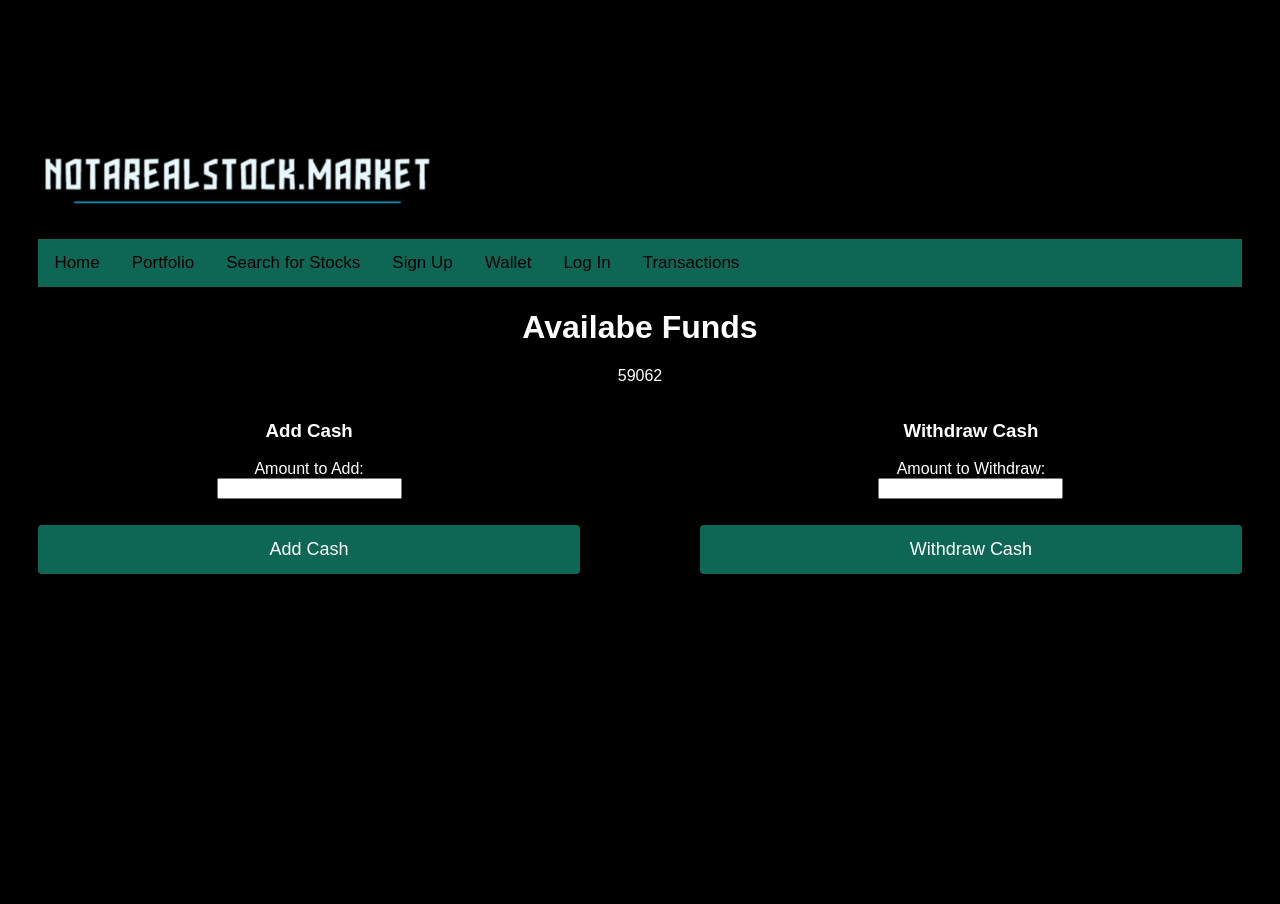
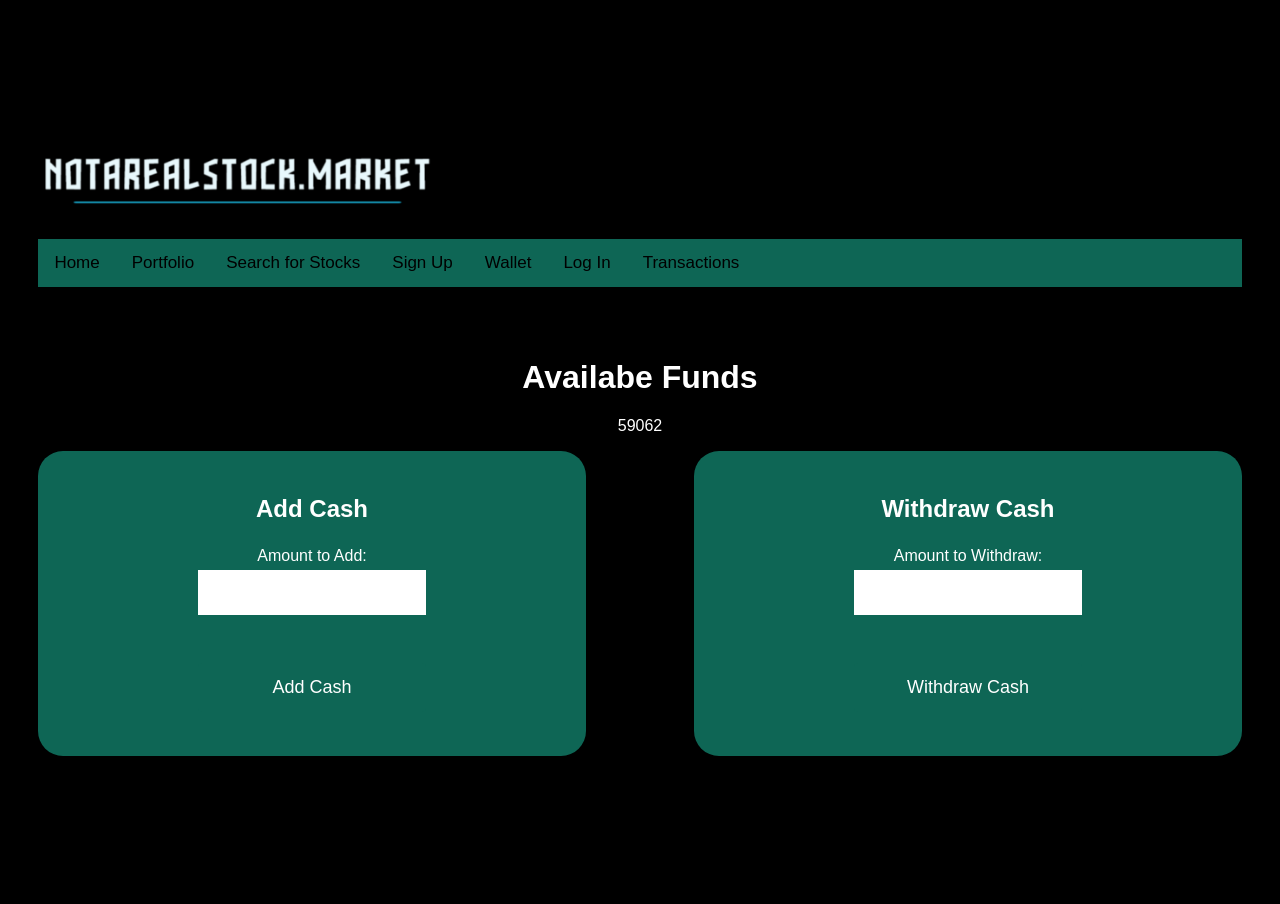
Before and after one commit to Abraca-Daniel/stockmarketreal, a Flask app: page /wallet in a window 1280 px wide. Before the commit the page ends 574 px from the top, so only its background shows below. Run offline with Flask 3, Linux system fonts and the light colour scheme; a user stored in the database is signed in.

Commit message:
Finished Website
It's done Halliluja

```diff
--- a/app.py
+++ b/app.py
@@ -22,16 +22,14 @@
    email = db.Column(db.String(100))
    password = db.Column(db.String(100))
    cashBal = db.Column(db.Integer)
-   username = db.Column(db.String(100))
 
 
-   def __init__(self, fName, lName, email, password, cash_amount, username):
+   def __init__(self, fName, lName, email, password, cash_amount):
        self.first_name = fName
        self.last_name = lName
        self.email = email
        self.password = password
        self.cashBal = cash_amount
-       self.username = username
 
 class Stock(db.Model):
    __tablename__ = 'Stock'
@@ -112,16 +110,17 @@
     transactId = db.Column(db.Integer, primary_key=True, index = True)
     userId = db.Column(db.Integer, ForeignKey(User.userId))
     stockId = db.Column(db.Integer, ForeignKey(Stock.stockId))
+    isWalletTransact = db.Column(db.Boolean)
+    portfolioId = db.Column(db.Integer, ForeignKey(Portfolio.portfolioid))
     cashValue = db.Column(db.Integer)
-    buyorsell = db.Column(db.Boolean)
     date = db.Column(db.DateTime, default=func.now())
-    stock = db.relationship('Stock', backref=db.backref('transactions', lazy=True))
 
-    def __init__(self, userId, stockId, cashValue, buyorsell):
-        self.userId = userId
-        self.stockId = stockId
-        self.cashValue = cashValue
-        buyorsell = buyorsell
+    def __init__(self, userId, stockId, walletBool, portfolioId, cashValue):
+      self.userId = userId
+      self.stockId = stockId
+      self.isWalletTransact = walletBool
+      self.portfolioId = portfolioId
+      self.cashValue = cashValue
 
     def buy_stock(self, stock, quantity):
         if stock.price * quantity > self.portfolio.view_balance():
@@ -187,13 +186,13 @@
 
 @app.route("/signupUser", methods=['POST'])
 def signupUser():
+    session['user_id'] = None
     name = request.form.get('name')
     fname, lname = name.split(' ', 1)
     email = request.form.get('email')
-    username = request.form.get('email')
     password = request.form.get('psw')
     cashBal = request.form.get('cashBal')
-    new_user = User(fname, lname, email, password, cashBal, username)
+    new_user = User(fname, lname, email, password, cashBal)
     db.session.add(new_user)
     db.session.commit()
     return redirect(url_for('login'))
@@ -256,9 +255,8 @@
    user_id = session.get('user_id')
    if user_id is None:
        return redirect(url_for('login'))
-   portfolio = Portfolio.query.filter_by(userid=user_id)
-   stockList = Stock.query.all()
-   return render_template('portfolio.html', user_id=user_id, stockList = stockList, portfolio=portfolio)
+   portfolio = db.session.query(Portfolio, Stock).join(Stock, Portfolio.stockID == Stock.stockId).filter(Portfolio.userid == user_id).all()
+   return render_template('portfolio.html', portfolio=portfolio)
 
 @app.route("/sellastock/<int:stockID>/", methods=["GET"])
 def sellaStock(stockID):
@@ -390,11 +388,9 @@
     user_id = session.get('user_id')
     if user_id is None:
         return redirect(url_for('login'))
-    transactions = Transactions.query.filter_by(userId=user_id).all()
+    transactions = db.session.query(Transactions, Stock).join(Stock, Transactions.stockId == Stock.stockId).filter(Transactions.userId == user_id).all()
     if not transactions:
         return "No transactions for current user"
-
-
     return render_template("transactions.html", transactions=transactions)
 
 
@@ -404,6 +400,7 @@
             app.run(debug=True)
         else:
             db.create_all()
+            db.session.add(Transactions(1, 1, False, 1, 2000))
             db.session.add(User('Daniel', 'Polonsky','polonsky.da@live.com','SoupwithSririacha','59382'))
             db.session.add(Stock('APPL', 56))
             db.session.add(Stock('NVDA', 200))
--- a/templates/transactions.html
+++ b/templates/transactions.html
@@ -15,7 +15,6 @@
   <a href="transactions">Transactions</a>
 
 
-  <input type="text" placeholder="Search for stocks..">
 </div>
 <meta name="viewport" content="width=device-width, initial-scale=1">
 <style>
@@ -103,9 +102,9 @@
     <th>Cash Value</th>
     <th>Buy or Sell</th>
   </tr>
-  {% for transaction in transactions %}
+  {% for transaction, stock in transactions %}
   <tr>
-    <td>{{ transaction.stock.ticker }}</td>
+    <td>{{ stock.ticker }}</td>
     <td>${{ transaction.cashValue }}</td>
     <td>
       {% if transaction.buyorsell %}
--- a/templates/wallet.html
+++ b/templates/wallet.html
@@ -82,13 +82,14 @@
       Maybe, ask for a username first, and check it,
       better yet, somehow after log in lead here and keep going.
     -->
+    <div style="height: 50px;"></div>
 <h1>Availabe Funds</h1>
 <p>{{ balance }}</p>
 
 <body>
   <div class="form-container">
     <!-- Form to Add Cash to User -->
-
+    <div class="formbox">
     <form action="/addcash" method="post" style="width: 45%;">
       <div>
         <h3>Add Cash</h3>
@@ -97,8 +98,10 @@
         <input type="submit" value="Add Cash">
       </div>
     </form>
-
+    </div>
+    <div style="width: 10%;"></div>
     <!-- Form to Withdraw Cash -->
+    <div class="formbox">
     <form action="/withdraw" method="post" style="width: 45%;">
       <div>
         <h3>Withdraw Cash</h3>
@@ -107,20 +110,26 @@
         <input type="submit" value="Withdraw Cash">
       </div>
     </form>
+    </div>
   </div>
 </body>
+</html>
 
 <style>
 body {font-family: Arial, Helvetica, sans-serif;}
 * {box-sizing: border-box}
-
-input[type=text], input[type=password] {
-  width: 50%;
+h3 {
+  font-size: x-large;
+  font-stretch: condensed;
+}
+input[type=number], input[type=password] {
+  width: 100%;
   padding: 15px;
   margin: 5px 0 22px 0;
   display: inline-block;
   border: none;
-  background: #0e6655;
+  background: white;
+  opacity: 100%;
 }
 
 input[type=text]:focus, input[type=password]:focus {
@@ -172,7 +181,19 @@
 .container {
   padding: 16px;
 }
-
+.formbox {
+  background-color: #0e6655;
+        padding: 20px;
+        margin-bottom: 20px;
+        width: 50%;
+        height: 50%;
+        margin-left: auto;
+        margin-right: auto;
+        border-radius: 25px;
+        display: flex;
+        justify-content: center;
+        align-items: center;
+}
 .clearfix::after {
   content: "";
   clear: both;
```
Also changed, not shown: templates/portfolio.html (+6 -6 lines), templates/searchstock.html (+20 -6 lines), instance/db.sqlite.
